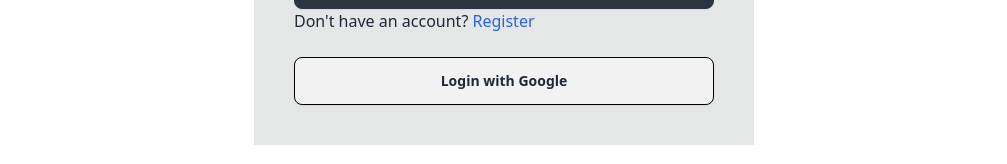
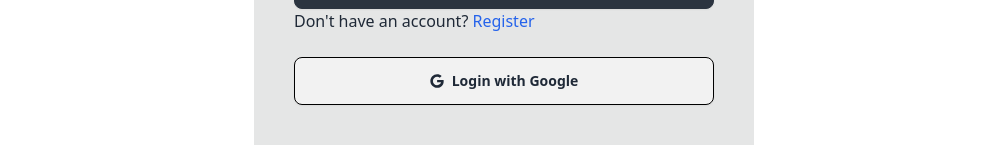
Before and after one commit to Imranahmed935/Talent-Trail, a React (Vite) app: page /login in a window 1280 px wide. Shown: the part 631-795 px from the top of the page, without its empty margins (136-1143 px from the left). Built offline with nearby package versions, Linux system fonts and the light colour scheme; no server answers.

Commit message:
google icon added

```diff
--- a/src/Pages/Login.jsx
+++ b/src/Pages/Login.jsx
@@ -4,7 +4,7 @@
 import { AuthContext } from '../AuthProvider/AuthProvider';
 import toast from 'react-hot-toast';
 import { Helmet } from 'react-helmet';
-import { FaEyeSlash } from 'react-icons/fa';
+import { FaEyeSlash, FaGoogle } from 'react-icons/fa';
 import { IoMdEye } from 'react-icons/io';
 import { sendPasswordResetEmail } from 'firebase/auth';
 import auth from '../Firebase/firebase.init';
@@ -117,6 +117,7 @@
               <button
                 onClick={signInWithGoogle}
                 className="btn border border-black">
+                <FaGoogle/>
                 Login with Google
               </button>
             </div>
--- a/src/Pages/Register.jsx
+++ b/src/Pages/Register.jsx
@@ -8,6 +8,7 @@
 import { Helmet } from 'react-helmet';
 import { FaEyeSlash } from "react-icons/fa6";
 import { IoMdEye } from "react-icons/io";
+import { FaGoogle } from 'react-icons/fa';
 
 const Register = () => {
   const { createUserWithEmail, handleGoogle } = useContext(AuthContext);
@@ -145,6 +146,7 @@
             </form>
             <div className="form-control mt-6">
               <button onClick={signInWithGoogle} className="btn border border-black">
+               <FaGoogle/>
                 Login with Google
               </button>
             </div>
```
